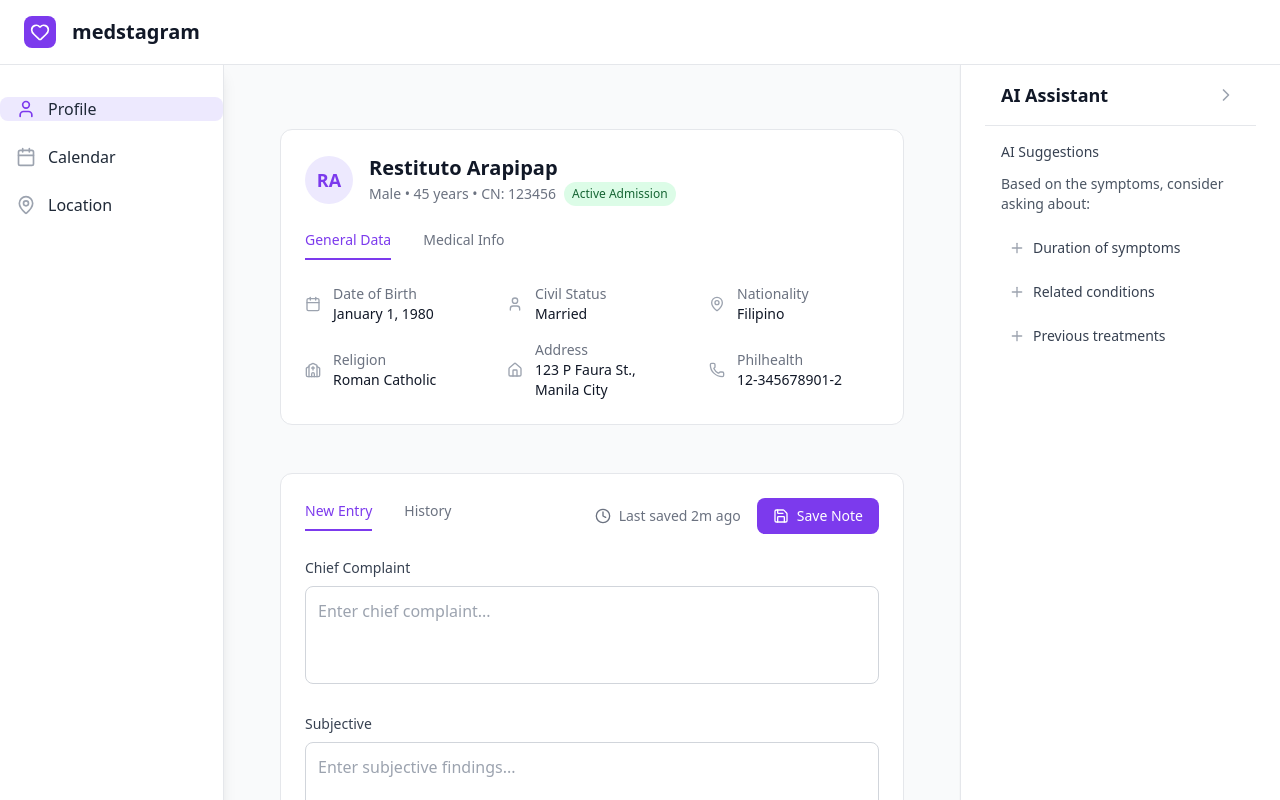
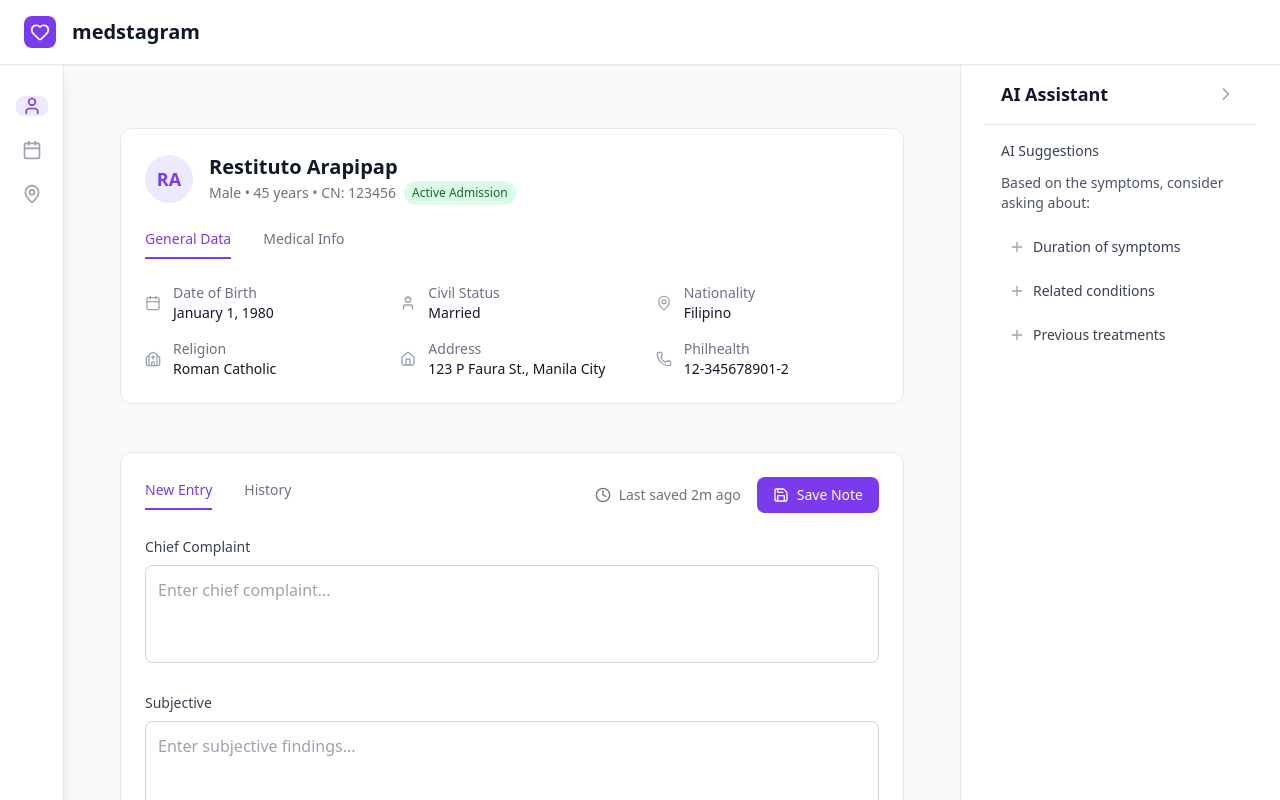
Before and after one commit to mfranco1/medstagram, a React (Vite) app in the folder frontend/: page / in a window 1280 px wide. Shown: the top 800 px of the page. Built offline with nearby package versions, Linux system fonts and the light colour scheme.

Commit message:
feat: fix header position

```diff
--- a/frontend/src/components/layout/Header.tsx
+++ b/frontend/src/components/layout/Header.tsx
@@ -2,7 +2,7 @@ import { Heart } from 'lucide-react'
 
 export function Header() {
   return (
-    <header className="bg-white border-b border-gray-200 px-6 py-4">
+    <header className="fixed top-0 left-0 right-0 bg-white border-b border-gray-200 px-6 py-4 shadow-sm z-50">
       <div className="flex items-center justify-between">
         <div className="flex items-center space-x-4">
           <div className="w-8 h-8 bg-violet-600 rounded-lg flex items-center justify-center">
--- a/frontend/src/components/layout/MainLayout.tsx
+++ b/frontend/src/components/layout/MainLayout.tsx
@@ -10,11 +10,9 @@ interface MainLayoutProps {
 export function MainLayout({ children }: MainLayoutProps) {
   const [aiCollapsed, setAiCollapsed] = useState(false)
   return (
-    <div className="min-h-screen bg-gray-50 flex flex-col">
-      <div className="w-full z-30">
-        <Header />
-      </div>
-      <div className="flex flex-1 min-h-0">
+    <div className="min-h-screen bg-gray-50">
+      <Header />
+      <div className="flex pt-16">
         <Sidebar />
         <div className="flex-1 flex overflow-hidden">
           <main className="flex-1 p-8 overflow-y-auto">
--- a/frontend/src/components/layout/Sidebar.tsx
+++ b/frontend/src/components/layout/Sidebar.tsx
@@ -21,7 +21,7 @@ export function Sidebar() {
       onMouseEnter={() => setExpanded(true)}
       onMouseLeave={() => setExpanded(false)}
     >
-      <div className="flex flex-col space-y-6 mt-2 w-full items-center">
+        <div className="flex flex-col space-y-6 mt-2 w-full items-center">
         {sidebarItems.map((item, idx) => (
           <button
             key={item.label}
```
